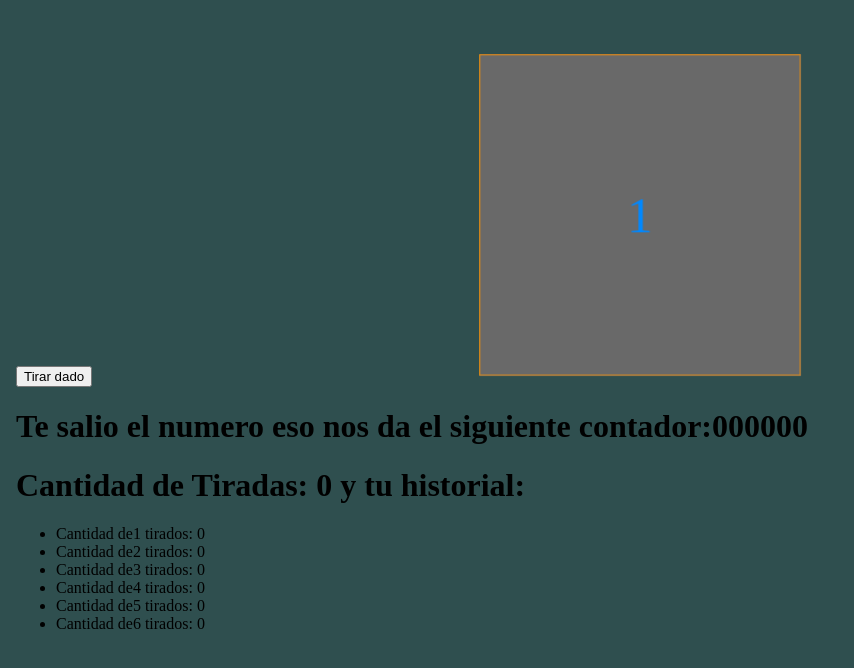
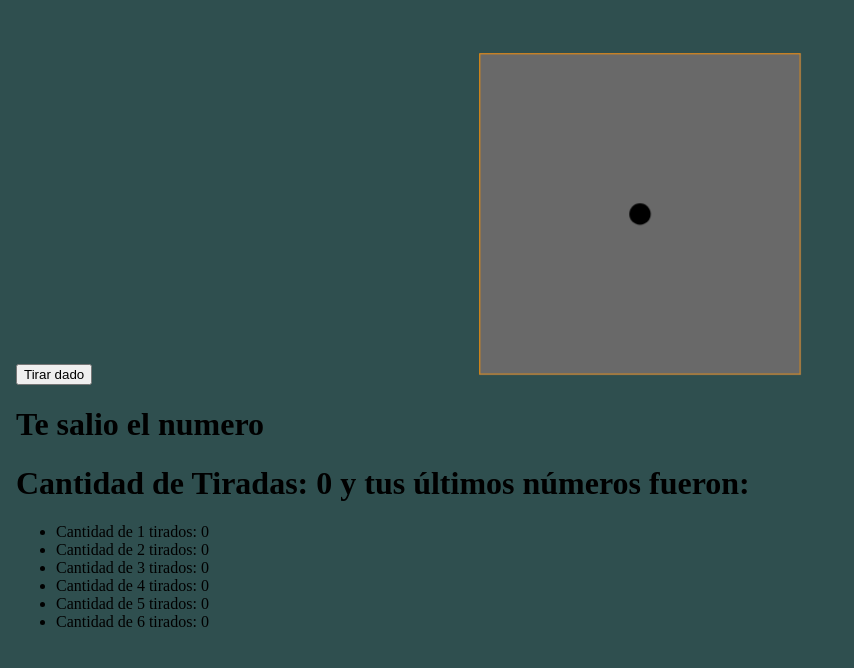
Before and after one commit to DaniLedes99/Dice, a React (Vite) app: page / in a window 1280 px wide. Shown: the top 668 px of the page, without its empty margins (0-854 px from the left). Built offline with nearby package versions, Linux system fonts and the light colour scheme.

Commit message:
Dado horrendo pero funcional

```diff
--- a/src/Components/Dado.css
+++ b/src/Components/Dado.css
@@ -2,9 +2,7 @@
   width: 300px;
   height: 300px;
   margin: 3em auto 0 auto;
-  border: 1px solid rgba(0, 255, 0, 0.5);
   position: relative;
-  /* perspective-origin: center -50%; */
   perspective: 500px;
   transform: scale(0.75) translateZ(-150px);
 }
@@ -18,7 +16,7 @@
 }
 
 .cubo3D.tirando {
-  animation: giro 1s;
+  animation: giro 2s;
 }
 
 @keyframes giro {
@@ -51,6 +49,17 @@ button:disabled {
   /* Frente */
   transform: translateZ(150px);
   background-color: dimgrey;
+  display: flex;
+  align-items: center;
+  justify-content: center;
+}
+
+.dot {
+  display: block;
+  background-color: black;
+  width: 20px;
+  height: 20px;
+  border-radius: 50%;
 }
 
 .cara2 {
@@ -59,16 +68,79 @@ button:disabled {
   background-color: brown;
 }
 
+.cara2 span:nth-child(2) {
+  position: absolute;
+  background-color: black;
+  top: calc(2%);
+  left: calc(90%);
+}
+
+.cara2 span:nth-child(1) {
+  position: absolute;
+  background-color: black;
+  top: calc(90%);
+  left: calc(2%);
+}
+
 .cara3 {
   /* Izquierda */
   transform: rotateY(-90deg) translateZ(150px);
   background-color: chocolate;
 }
 
+.cara3 span:nth-child(2) {
+  position: absolute;
+  background-color: black;
+  top: calc(2%);
+  left: calc(90%);
+}
+
+.cara3 span:nth-child(1) {
+  position: absolute;
+  background-color: black;
+  top: calc(90%);
+  left: calc(2%);
+}
+
+.cara3 span:nth-child(3) {
+  position: absolute;
+  background-color: black;
+  top: calc(48%);
+  left: calc(47%);
+}
+
 .cara4 {
   /* derecha */
   transform: rotateY(90deg) translateZ(150px);
-  background-color: blueviolet;
+  background-color: green;
+}
+
+.cara4 span:nth-child(2) {
+  position: absolute;
+  background-color: black;
+  top: calc(2%);
+  left: calc(90%);
+}
+
+.cara4 span:nth-child(1) {
+  position: absolute;
+  background-color: black;
+  top: calc(90%);
+  left: calc(2%);
+}
+
+.cara4 span:nth-child(4) {
+  position: absolute;
+  background-color: black;
+  top: calc(2%);
+  left: calc(2%);
+}
+
+.cara4 span:nth-child(3) {
+  position: absolute;
+  background-color: black;
+  top: calc(90%);
+  left: calc(90%);
 }
 
 .cara5 {
@@ -77,8 +149,83 @@ button:disabled {
   background-color: aqua;
 }
 
+.cara5 span:nth-child(2) {
+  position: absolute;
+  background-color: black;
+  top: calc(2%);
+  left: calc(90%);
+}
+
+.cara5 span:nth-child(1) {
+  position: absolute;
+  background-color: black;
+  top: calc(90%);
+  left: calc(2%);
+}
+
+.cara5 span:nth-child(3) {
+  position: absolute;
+  background-color: black;
+  top: calc(48%);
+  left: calc(47%);
+}
+
+.cara5 span:nth-child(4) {
+  position: absolute;
+  background-color: black;
+  top: calc(2%);
+  left: calc(2%);
+}
+
+.cara5 span:nth-child(5) {
+  position: absolute;
+  background-color: black;
+  top: calc(90%);
+  left: calc(90%);
+}
+
 .cara6 {
   /* arriba */
   transform: rotateX(90deg) translateZ(150px);
   background-color: blue;
 }
+.cara6 span:nth-child(2) {
+  position: absolute;
+  background-color: black;
+  top: calc(2%);
+  left: calc(90%);
+}
+
+.cara6 span:nth-child(1) {
+  position: absolute;
+  background-color: black;
+  top: calc(90%);
+  left: calc(2%);
+}
+
+.cara6 span:nth-child(4) {
+  position: absolute;
+  background-color: black;
+  top: calc(2%);
+  left: calc(2%);
+}
+
+.cara6 span:nth-child(3) {
+  position: absolute;
+  background-color: black;
+  top: calc(90%);
+  left: calc(90%);
+}
+.cara6 span:nth-child(5) {
+  position: absolute;
+  background-color: black;
+  top: calc(48%);
+  left: calc(2%);
+}
+
+.cara6 span:nth-child(6) {
+  position: absolute;
+  background-color: black;
+  top: calc(48%);
+  left: calc(90%);
+}
--- a/src/Components/Dado.jsx
+++ b/src/Components/Dado.jsx
@@ -10,28 +10,47 @@ function Dado({ lados = 6 }) {
   const [degrees, setDegrees] = useState("");
 
   function generateNewTransformValue(nuevoValor) {
+    if (nuevoValor == valor) {
       switch (nuevoValor) {
         case 1:
-        return `rotateY(0deg) rotateZ(0deg) rotateX(0deg)`;
+          return `rotateY(720deg) rotateZ(720deg) rotateX(720deg)`;
         case 2:
-        return `rotateY(90deg) rotateZ(00deg) rotateX(0deg)`;
+          return `rotateY(540deg) rotateZ(720deg) rotateX(720deg)`;
         case 3:
-        return `rotateY(90deg) rotateZ(0deg) rotateX(0deg)`;
+          return `rotateY(450deg) rotateZ(720deg) rotateX(360deg)`;
         case 4:
-        return `rotateY(270deg) rotateZ(0deg) rotateX(0deg)`;
+          return `rotateY(630deg) rotateZ(3600deg) rotateX(3600deg)`;
         case 5:
-        return `rotateY(0deg) rotateZ(0deg) rotateX(90deg)`;
+          return `rotateY(3600deg) rotateZ(3600deg) rotateX(450deg)`;
         case 6:
-        return `rotateY(0deg) rotateZ(90deg) rotateX(270deg)`;
+          return `rotateY(3600deg) rotateZ(3600deg) rotateX(630deg)`;
         default:
-        return `rotateY(0deg) rotateZ(00deg) rotateX(0deg)`;
+          return `rotateY(360deg) rotateZ(360deg) rotateX(360deg)`;
+      }
+    } else {
+      switch (nuevoValor) {
+        case 1:
+          return `rotateY(360deg) rotateZ(360deg) rotateX(360deg)`;
+        case 2:
+          return `rotateY(180deg) rotateZ(360deg) rotateX(3600deg)`;
+        case 3:
+          return `rotateY(90deg) rotateZ(360deg) rotateX(360deg)`;
+        case 4:
+          return `rotateY(270deg) rotateZ(360deg) rotateX(360deg)`;
+        case 5:
+          return `rotateY(360deg) rotateZ(360deg) rotateX(90deg)`;
+        case 6:
+          return `rotateY(360deg) rotateZ(360deg) rotateX(270deg)`;
+        default:
+          return `rotateY(360deg) rotateZ(0deg) rotateX(360deg)`;
+      }
     }
   }
 
   const tirarDado = () => {
     if (!tirando) {
       setTirando(true);
-      setDegrees("")
+      setDegrees("");
       const nuevoValor = Math.floor(Math.random() * lados + 1);
       const diceRotation = generateNewTransformValue(nuevoValor);
       setDegrees(diceRotation);
@@ -60,27 +79,58 @@ function Dado({ lados = 6 }) {
   return (
     <div>
       <div className="espacio3D">
-        <div style={{transform: degrees}} className={`cubo3D`}>
-          <div className={`cara cara1`}>1</div>
-          <div className={`cara cara2`}>2</div>
-          <div className={`cara cara3`}>3</div>
-          <div className={`cara cara4`}>4</div>
-          <div className={`cara cara5`}>5</div>
-          <div className={`cara cara6`}>6</div>
+        <div style={{ transform: degrees }} className={`cubo3D`}>
+          <div className={`cara cara1`}>
+            <span className="dot"></span>
+          </div>
+          <div className={`cara cara2`}>
+            <span className="dot"></span>
+            <span className="dot"></span>
+          </div>
+          <div className={`cara cara3`}>
+            <span className="dot"></span>
+            <span className="dot"></span>
+            <span className="dot"></span>
+          </div>
+
+          <div className={`cara cara4`}>
+            <span className="dot"></span>
+            <span className="dot"></span>
+            <span className="dot"></span>
+            <span className="dot"></span>
+          </div>
+          <div className={`cara cara5`}>
+            <span className="dot"></span>
+            <span className="dot"></span>
+            <span className="dot"></span>
+            <span className="dot"></span>
+            <span className="dot"></span>
+          </div>
+          <div className={`cara cara6`}>
+            <span className="dot"></span>
+            <span className="dot"></span>
+            <span className="dot"></span>
+            <span className="dot"></span>
+            <span className="dot"></span>
+            <span className="dot"></span>
+          </div>
         </div>
       </div>
 
       <button onClick={tirarDado} disabled={tirando}>
         {tirando ? "Lanzando..." : "Tirar dado"}
       </button>
-      {!tirando && (<h1> Te salio el numero {valor} eso nos da el siguiente contador:{contador} </h1>)}
+      {!tirando && <h1>Te salio el numero {valor}</h1>}
+      {!tirando && (
         <h1>
-        Cantidad de Tiradas: {cantidadDeTiradas} y tu historial:{historial}
+          Cantidad de Tiradas: {cantidadDeTiradas} y tus últimos números fueron:
+          {historial.join(" ")}
         </h1>
+      )}
       <ul>
         {contador.map((count, index) => (
           <li key={index + 1}>
-            Cantidad de{index + 1} tirados: {count}
+            Cantidad de {index + 1} tirados: {count}
           </li>
         ))}
       </ul>
```
Lines whose indentation alone changed are shown as unchanged.
